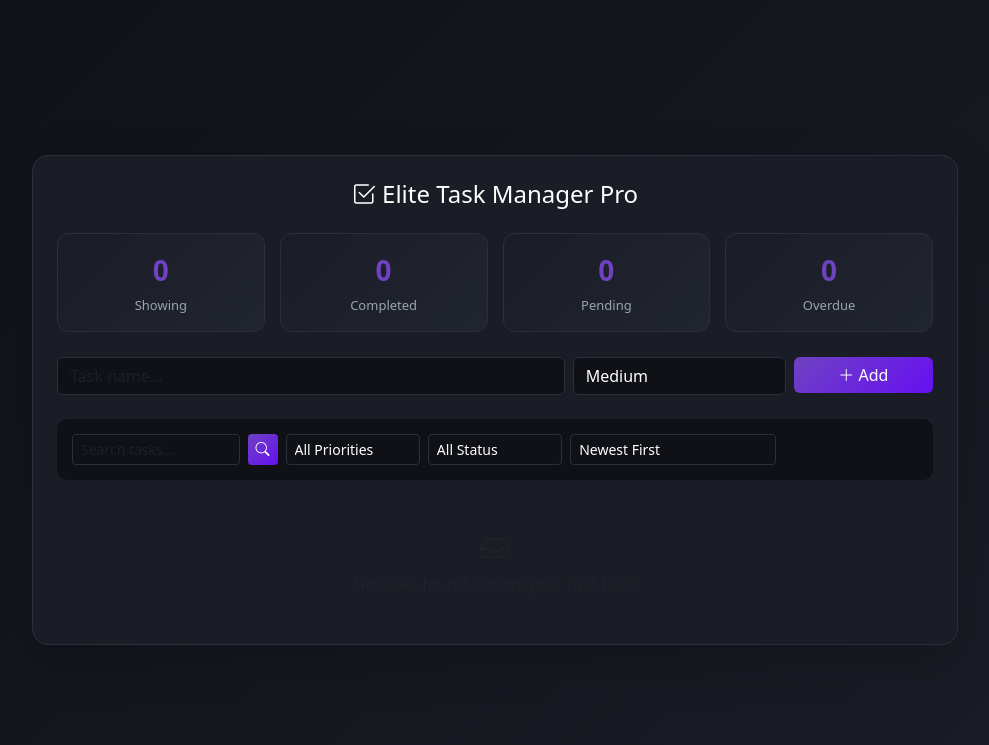
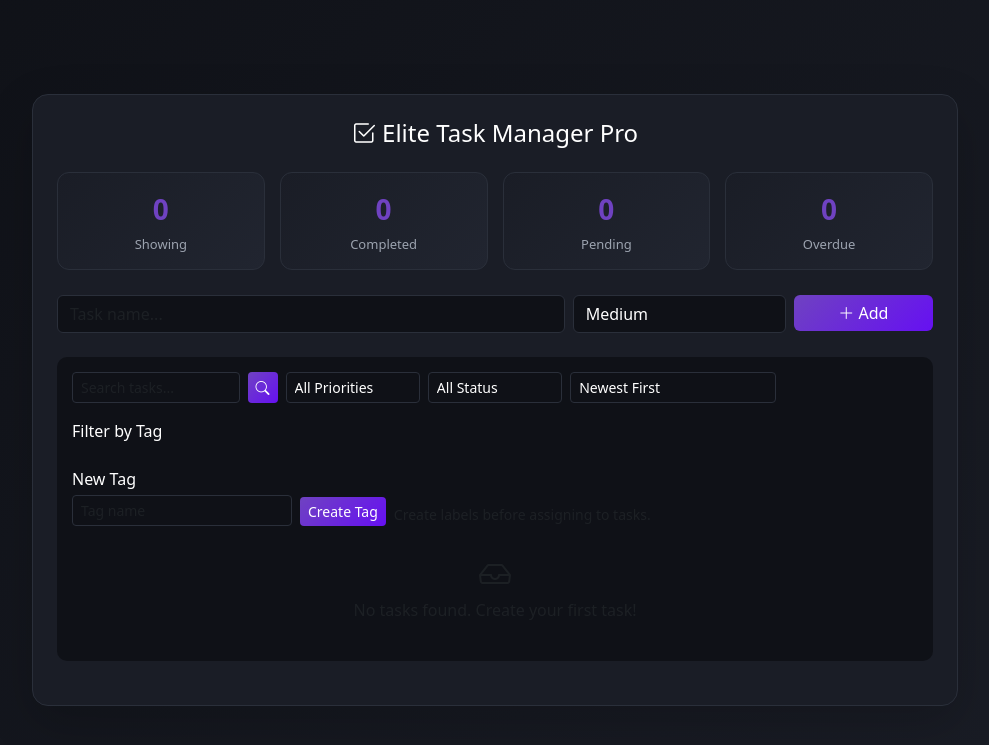
Before and after one commit to SAshoor129/flask-todo-app, a Flask app: page / in a window 1280 px wide. Shown: the top 745 px of the page, without its empty margins (145-1134 px from the left). Run offline with Flask 3, Linux system fonts and the light colour scheme; data that the repository does not hold is empty.

Commit message:
feat(task-tags): add tag creation, assignment, and filtering UI

```diff
--- a/app.py
+++ b/app.py
@@ -418,18 +418,24 @@ def create_tag():
     color = data.get("color", "#6f42c1")
 
     if not name:
-        return jsonify({"error": "Tag name required"}), 400
+        if request.is_json:
+            return jsonify({"error": "Tag name required"}), 400
+        return redirect("/")
 
     # Check if tag already exists
     existing = Tag.query.filter_by(name=name).first()
     if existing:
-        return jsonify(existing.to_dict()), 200
+        if request.is_json:
+            return jsonify(existing.to_dict()), 200
+        return redirect("/")
 
     tag = Tag(name=name, color=color)
     db.session.add(tag)
     db.session.commit()
 
-    return jsonify(tag.to_dict()), 201
+    if request.is_json:
+        return jsonify(tag.to_dict()), 201
+    return redirect("/")
 
 @app.route("/tag/<int:id>/delete", methods=["POST"])
 def delete_tag(id):
--- a/templates/index.html
+++ b/templates/index.html
@@ -312,6 +312,32 @@ body {
 </form>
 </div>
 </div>
+
+<div class="row mt-3">
+<div class="col-12">
+<label class="form-label text-white mb-2">Filter by Tag</label>
+<div class="d-flex flex-wrap gap-2">
+{% for tag in all_tags %}
+<a href="/filter/tags?tag_ids={{ tag.id }}" class="btn btn-sm btn-outline-light {% if filter_tags and tag in filter_tags %}active{% endif %}">{{ tag.name }}</a>
+{% endfor %}
+</div>
+</div>
+</div>
+<div class="row mt-3">
+<div class="col-12">
+<form id="newTagForm" class="row g-2 align-items-end" onsubmit="createTag(event)">
+<div class="col-auto">
+<label class="form-label text-white mb-1">New Tag</label>
+<input type="text" id="newTagName" class="form-control form-control-sm" placeholder="Tag name" required>
+</div>
+<div class="col-auto">
+<button type="submit" class="btn btn-sm btn-primary">Create Tag</button>
+</div>
+<div class="col-auto">
+<small class="text-muted">Create labels before assigning to tasks.</small>
+</div>
+</form>
+</div>
 </div>
 
 <!-- Task List -->
@@ -337,6 +363,13 @@ body {
 <span class="badge badge-priority badge-{{ task.priority.lower() }}">{{ task.priority }}</span>
 <span class="badge bg-secondary">{{ task.status.upper() }}</span>
 </div>
+{% if task.tags %}
+<div class="mt-2">
+{% for tag in task.tags %}
+<span class="badge bg-light text-dark">{{ tag.name }}</span>
+{% endfor %}
+</div>
+{% endif %}
 </div>
 
 </div>
@@ -348,6 +381,8 @@ data-task-name="{{ task.name|replace('"', '&quot;')|replace("'", '&#39;') }}"
 data-task-description="{{ task.description|replace('"', '&quot;')|replace("'", '&#39;') if task.description else '' }}"
 data-task-priority="{{ task.priority }}"
 data-task-status="{{ task.status }}"
+data-task-due-date="{{ task.due_date.strftime('%Y-%m-%d') if task.due_date else '' }}"
+data-task-tag-ids="{{ task.tags|map(attribute='id')|join(',') }}"
 onclick="editFromButton(this)">
 <i class="bi bi-pencil-square"></i>
 </button>
@@ -436,6 +471,21 @@ onclick="editFromButton(this)">
 </select>
 </div>
 </div>
+<div class="col-md-6">
+<div class="mb-3">
+<label class="form-label text-white">Due Date</label>
+<input type="date" name="due_date" class="form-control">
+</div>
+</div>
+</div>
+<div class="mb-3">
+<label class="form-label text-white">Tags</label>
+<select name="tags" class="form-select" multiple size="3">
+{% for tag in all_tags %}
+<option value="{{ tag.id }}">{{ tag.name }}</option>
+{% endfor %}
+</select>
+<small class="text-muted">Hold Ctrl/Cmd to select multiple tags.</small>
 </div>
 <div class="mb-3">
 <label class="form-label text-white">Status</label>
@@ -484,6 +534,21 @@ onclick="editFromButton(this)">
 </select>
 </div>
 </div>
+<div class="col-md-6">
+<div class="mb-3">
+<label class="form-label text-white">Due Date</label>
+<input type="date" id="editDueDateInput" name="due_date" class="form-control">
+</div>
+</div>
+</div>
+<div class="mb-3">
+<label class="form-label text-white">Tags</label>
+<select id="editTagInput" name="tags" class="form-select" multiple size="3">
+{% for tag in all_tags %}
+<option value="{{ tag.id }}">{{ tag.name }}</option>
+{% endfor %}
+</select>
+<small class="text-muted">Hold Ctrl/Cmd to select multiple tags.</small>
 </div>
 <div class="mb-3">
 <label class="form-label text-white">Status</label>
@@ -512,12 +577,40 @@ function editFromButton(buttonElement) {
     const taskDescription = buttonElement.dataset.taskDescription;
     const taskPriority = buttonElement.dataset.taskPriority;
     const taskStatus = buttonElement.dataset.taskStatus;
+    const taskDueDate = buttonElement.dataset.taskDueDate;
+    const taskTagIds = buttonElement.dataset.taskTagIds || '';
 
     document.getElementById('editTaskInput').value = taskName;
     document.getElementById('editDescriptionInput').value = taskDescription || '';
     document.getElementById('editPriorityInput').value = taskPriority || 'Medium';
     document.getElementById('editStatusInput').value = taskStatus || 'todo';
+    document.getElementById('editDueDateInput').value = taskDueDate || '';
+
+    const tagIds = taskTagIds.split(',').filter(Boolean).map(id => id.trim());
+    const tagSelect = document.getElementById('editTagInput');
+    Array.from(tagSelect.options).forEach(option => {
+        option.selected = tagIds.includes(option.value);
+    });
+
     document.getElementById('editForm').action = '/update/' + taskId;
+}
+
+async function createTag(event) {
+    event.preventDefault();
+    const name = document.getElementById('newTagName').value.trim();
+    if (!name) return;
+
+    const response = await fetch('/tag/create', {
+        method: 'POST',
+        headers: { 'Content-Type': 'application/json' },
+        body: JSON.stringify({ name })
+    });
+    if (response.ok) {
+        window.location.reload();
+    } else {
+        const error = await response.json();
+        alert(error.error || 'Unable to create tag');
+    }
 }
 </script>
 
```
Also changed, not shown: templates/task_detail.html (+12 -0 lines).
